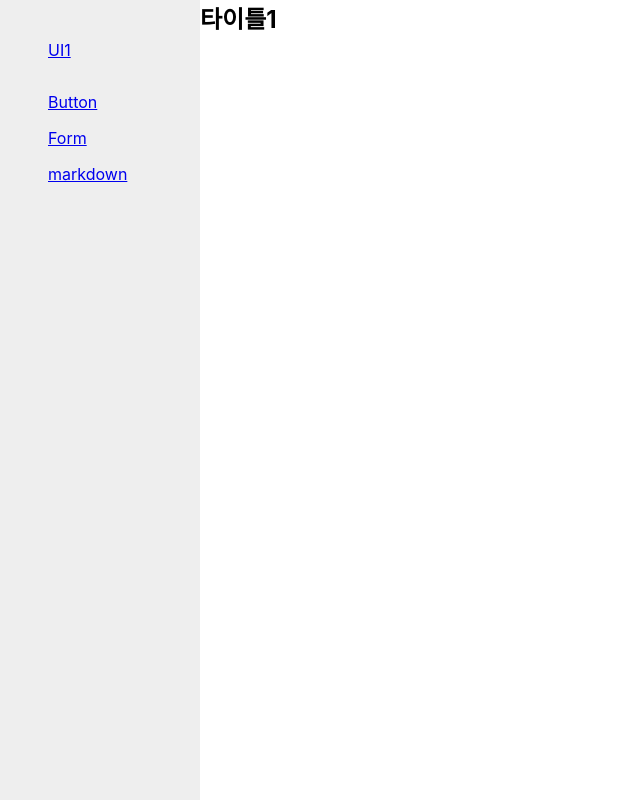
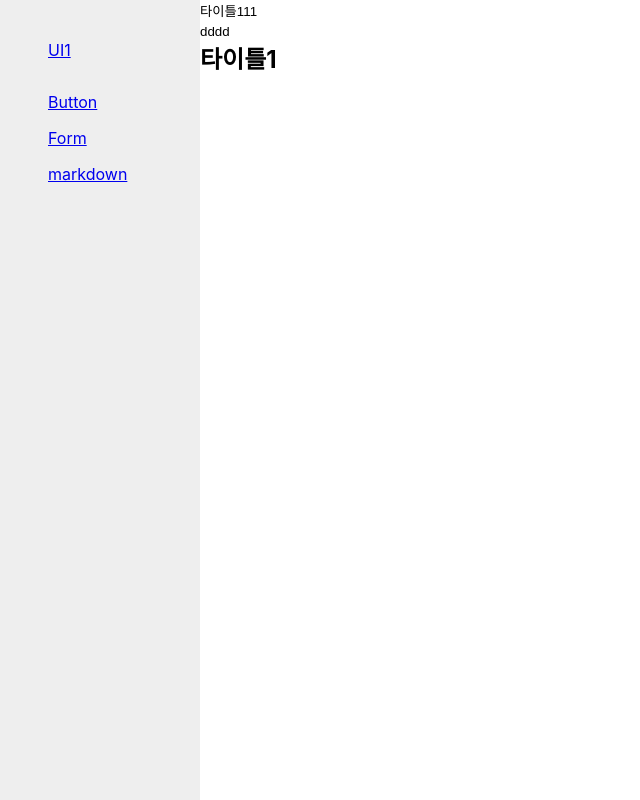
Before and after one commit to yeshtml5/typescript, a React (Create React App) app: page / in a window 1280 px wide. Shown: the whole page, without its empty margins (0-640 px from the left). Built offline with nearby package versions, Linux system fonts and the light colour scheme.

Commit message:
TextFiled 추가

```diff
--- /dev/null
+++ b/src/components/ui/TextField.tsx
@@ -0,0 +1,21 @@
+import React, {useRef} from 'react'
+
+//---------------------------------------------------------------------
+interface Props {
+  text: string
+  fn?: () => string
+  handleChange?: (event: React.ChangeEvent<HTMLInputElement>) => void
+}
+//---------------------------------------------------------------------
+
+export const TextField: React.FC<Props> = ({text, handleChange}) => {
+  //---------------------------------------------------------------------
+  const inputRef = useRef<HTMLInputElement>(null)
+  const divRef = useRef<HTMLInputElement>(null)
+  //---------------------------------------------------------------------
+  return (
+    <div ref={divRef}>
+      <input type="text" ref={inputRef} onChange={handleChange} value={text} />
+    </div>
+  )
+}
--- a/src/pages/main/index.tsx
+++ b/src/pages/main/index.tsx
@@ -5,6 +5,7 @@ import React from 'react'
 //components
 import Layout from '../common/layout'
 import {lastArray} from '../../components/lib/util'
+import {TextField} from 'components/ui/TextField'
 //
 
 interface IProps {}
@@ -18,6 +19,14 @@ const App: React.FC = () => {
   //---------------------------------------------------------------------
   return (
     <Layout>
+      <TextField
+        text="타이틀111"
+        handleChange={e => {
+          console.log(e.target.value)
+        }}
+      />
+
+      <TextField text="dddd" handleChange={() => {}} />
       {/* <counter startCount={3} /> */}
       <h1>타이틀1</h1>
     </Layout>
--- /dev/null
+++ b/src/react-app-env.d.ts
@@ -0,0 +1 @@
+/// <reference types="react-scripts" />
```
